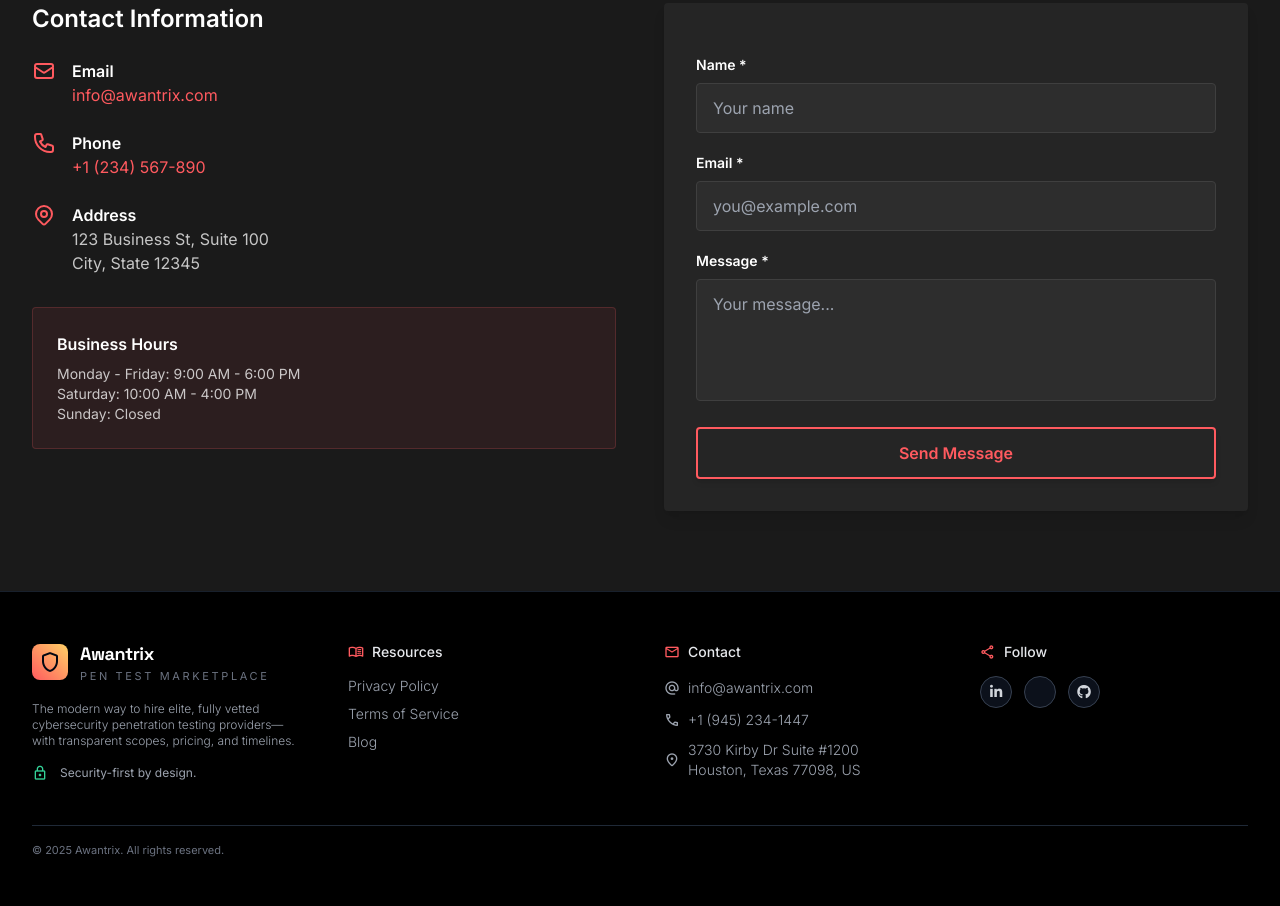
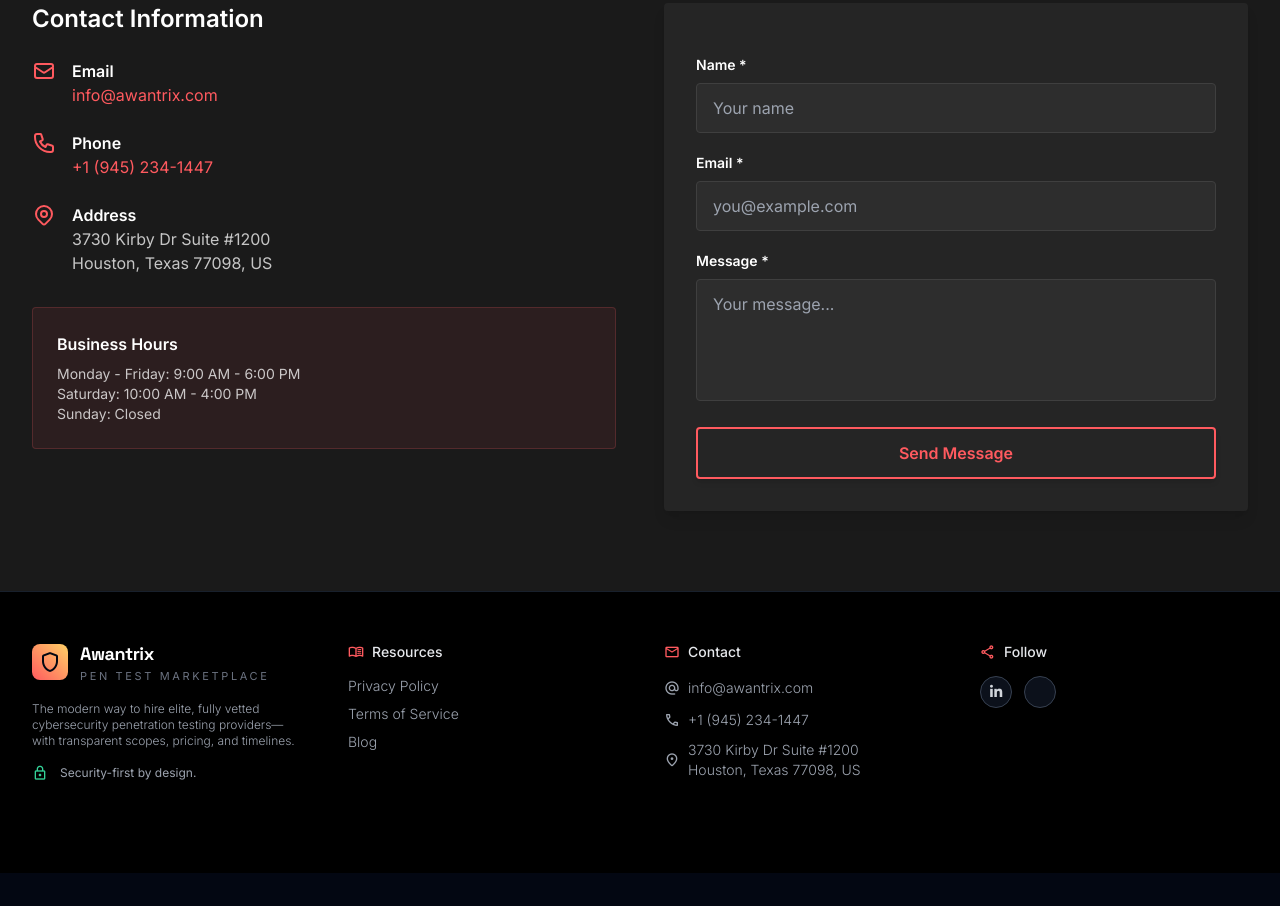
Before and after one commit to mayousafalvi-svg/marketplace-to-hire-elite-cybersecurity-penetration-providers-2025-12-21-y1p1f, a plain HTML site: page index.html in a window 1280 px wide. Shown: the part 8135-9041 px from the top of the page. After the commit the page ends 9008 px from the top, so only its background shows below. Drawn offline with nearby package versions, Linux system fonts and the light colour scheme; some icons are missing.

Commit message:
Publish 1 updated file(s)

```diff
--- a/index.html
+++ b/index.html
@@ -1417,7 +1417,7 @@
                   </div>
                   <div>
                     <p class="font-semibold" style="color: #ffffff;">Phone</p>
-                    <a href="tel:+1234567890" class="hover:opacity-80 transition-opacity" style="color: #FF5A5F;">+1 (234) 567-890</a>
+                    <a href="tel:+19452341447" class="hover:opacity-80 transition-opacity" style="color: #FF5A5F;">+1 (945) 234-1447</a>
                   </div>
                 </div>
 
@@ -1430,7 +1430,7 @@
                   </div>
                   <div>
                     <p class="font-semibold" style="color: #ffffff;">Address</p>
-                    <p class="opacity-75" style="color: #ffffff;">123 Business St, Suite 100<br>City, State 12345</p>
+                    <p class="opacity-75" style="color: #ffffff;">3730 Kirby Dr Suite #1200<br />Houston, Texas 77098, US</p>
                   </div>
                 </div>
               </div>
@@ -1648,18 +1648,4 @@
               <a href="#" aria-label="Twitter" class="inline-flex h-8 w-8 items-center justify-center rounded-full border border-gray-700 bg-gray-900/70 text-gray-300 hover:text-[var(--primary)] hover:border-[var(--primary)] hover:bg-gray-900 transition-all duration-300">
                 <i class="fab fa-x-twitter text-sm"></i>
               </a>
-              <a href="#" aria-label="GitHub" class="inline-flex h-8 w-8 items-center justify-center rounded-full border border-gray-700 bg-gray-900/70 text-gray-300 hover:text-[var(--primary)] hover:border-[var(--primary)] hover:bg-gray-900 transition-all duration-300">
-                <i class="fab fa-github text-sm"></i>
-              </a>
-            </div>
-          </div>
-        </div>
-
-        <div class="border-t border-gray-800 pt-4 mt-2 flex flex-col md:flex-row items-start md:items-center justify-between gap-3">
-          <p class="text-[11px] text-gray-500">
-            &copy; 2025 Awantrix. All rights reserved.
-          </p>
-        </div>
-      </div>
-    </footer>
-  </div>
+              <a href="#" aria-label="GitHub" class="inline-flex h-8 w-
```
